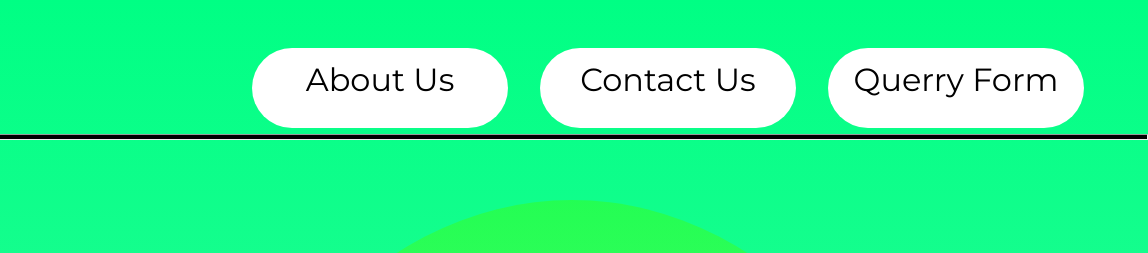
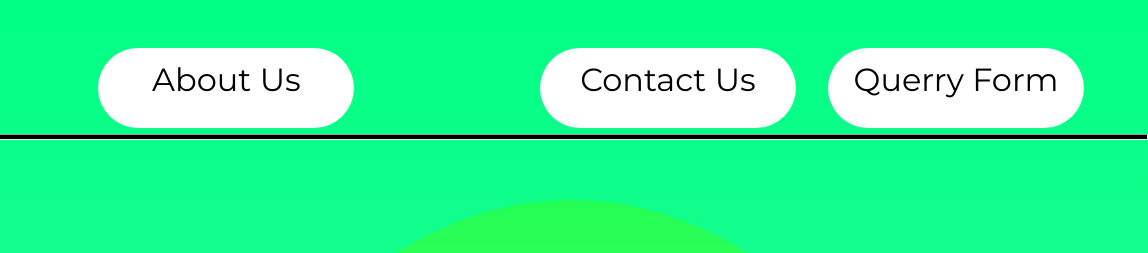
Before and after one commit to ArjunBhandari-666/EduQuiz, a plain HTML site: page Start Page/Index.html in a window 1280 px wide. Shown: the top 253 px of the page, 132-1280 px from the left. Drawn offline with Linux system fonts and the light colour scheme.

Commit message:
Update Start.css

```diff
--- a/Start Page/Start.css
+++ b/Start Page/Start.css
@@ -82,7 +82,7 @@ body {
   opacity: 1;
   position: absolute;
   top: 6%;
-  left: 30%;
+  left: 18%;
   border-top-left-radius: 50px;
   border-top-right-radius: 50px;
   border-bottom-left-radius: 50px;
```
